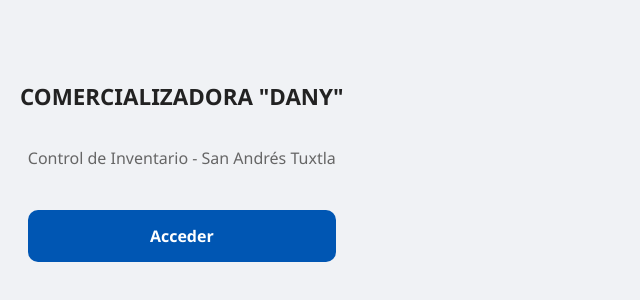
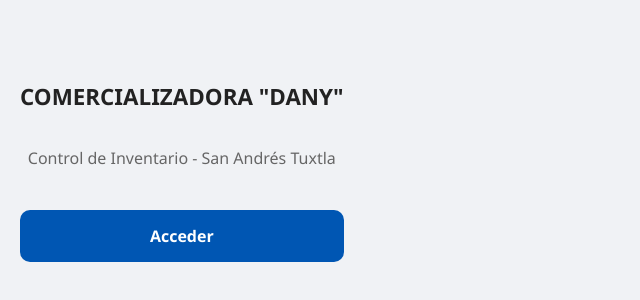
Before and after one commit to mixtegaalan87-coder/cristaleria-dany, a React (Vite) app: page / in a window 1280 px wide. Shown: the part 234-534 px from the top of the page, without its empty margins (0-640 px from the left). Built offline with nearby package versions, Linux system fonts and the light colour scheme.

Commit message:
Se centro las interfaces

```diff
--- a/src/App.css
+++ b/src/App.css
@@ -11,6 +11,22 @@
   --blanco: #ffffff;
   --gris-fondo: #f0f2f5;
   --gris-volver: #6c757d;
+}
+
+/* Wrapper raíz - ocupa toda la pantalla */
+.App {
+  display: flex;
+  flex-direction: column;
+  min-height: 100dvh;
+}
+
+/* Sección centrada dentro del contenedor */
+.seccion-centrada {
+  display: flex;
+  flex-direction: column;
+  align-items: center;
+  width: 100%;
+  max-width: 400px;
 }
 
 body {
@@ -89,6 +105,7 @@ body {
   display: flex;
   flex-direction: column;
   align-items: center;
+   flex: 1;
   justify-content: center;
   min-height: 100dvh;        /* ← clave en móvil, descuenta la barra del navegador */
   box-sizing: border-box;
```
